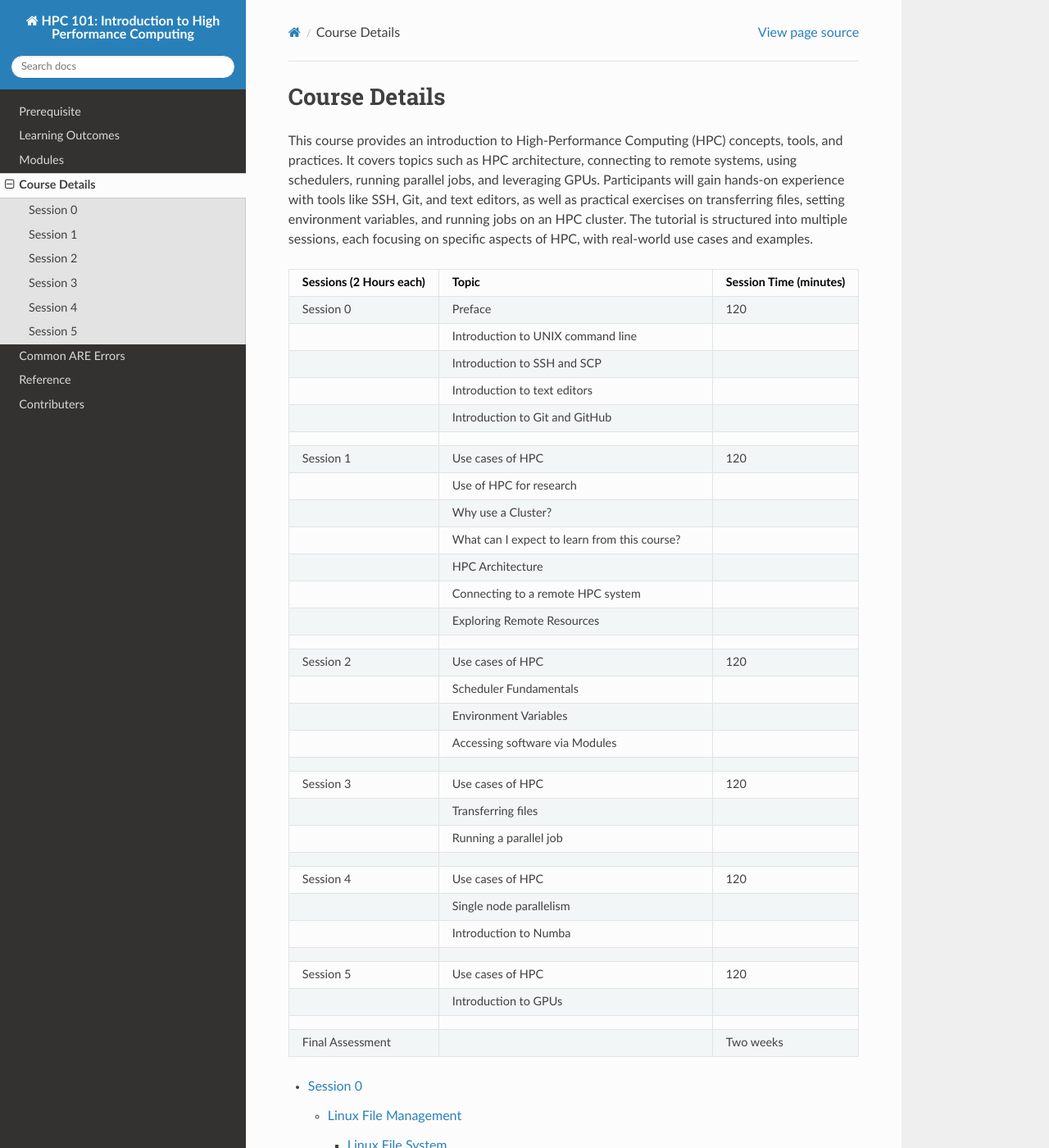
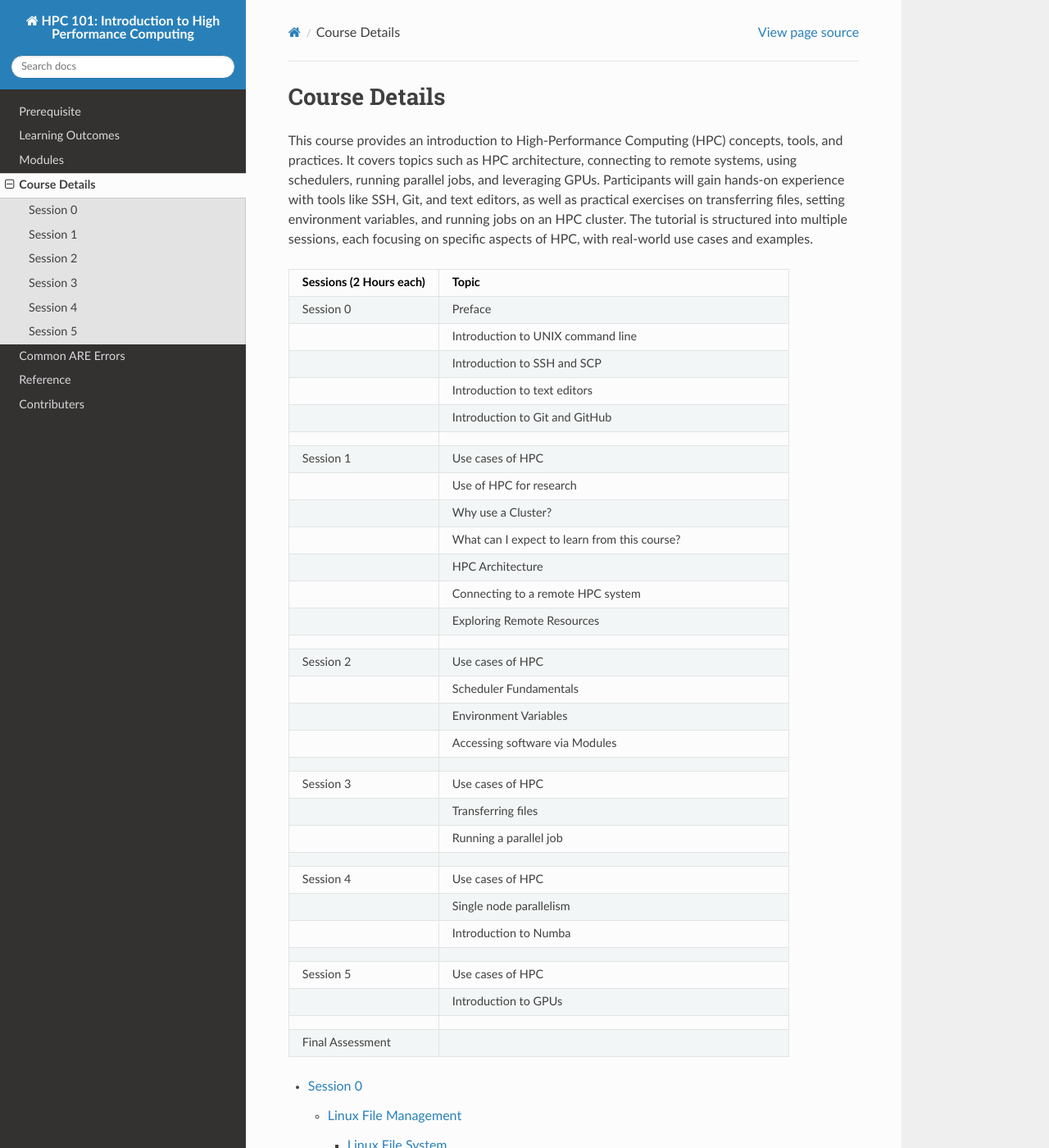
Before and after one commit to matinnuhamunada/hpc101, a Sphinx documentation site: the page built from docs/source/tutorial.rst, in a window 1280 px wide and 1400 px high. Shown: the whole window at 82% size. Built offline with Sphinx 7.4.7 and the Read the Docs theme 3.1.0, drawn with Linux system fonts in a browser that asks for light colours.

Commit message:
session details corrected

```diff
--- a/docs/source/tutorial.rst
+++ b/docs/source/tutorial.rst
@@ -10,105 +10,74 @@ of HPC, with real-world use cases and examples.
 
 
 .. list-table::
-   :widths: 25 50 25
+   :widths: 30 70
    :header-rows: 1
 
    * - Sessions (2 Hours each)
      - Topic
-     - Session Time (minutes)
    * - Session 0
      - Preface
-     - 120
    * -
      - Introduction to UNIX command line
-     -
    * -
      - Introduction to SSH and SCP
-     -
    * -
      - Introduction to text editors
-     -
    * -
      - Introduction to Git and GitHub
-     -
    * -
-     -
      -
    * - Session 1
      - Use cases of HPC
-     - 120
    * -
      - Use of HPC for research
-     -
    * -
      - Why use a Cluster?
-     -
    * -
      - What can I expect to learn from this course?
-     -
    * -
      - HPC Architecture
-     -
    * -
      - Connecting to a remote HPC system
-     -
    * -
      - Exploring Remote Resources
-     -
    * -
-     -
      -
    * - Session 2
      - Use cases of HPC
-     - 120
    * -
      - Scheduler Fundamentals
-     -
    * -
      - Environment Variables
-     -
    * -
      - Accessing software via Modules
-     -
    * -
-     -
      -
    * - Session 3
      - Use cases of HPC
-     - 120
    * -
      - Transferring files
-     -
    * -
      - Running a parallel job
-     -
    * -
-     -
      -
    * - Session 4
      - Use cases of HPC
-     - 120
    * -
      - Single node parallelism
-     -
    * -
      - Introduction to Numba
-     -
    * -
-     -
      -
    * - Session 5
      - Use cases of HPC
-     - 120
    * -
      - Introduction to GPUs
-     -
    * -
-     -
      -
    * - Final Assessment
      -
-     - Two weeks
+
 
 
 
```
